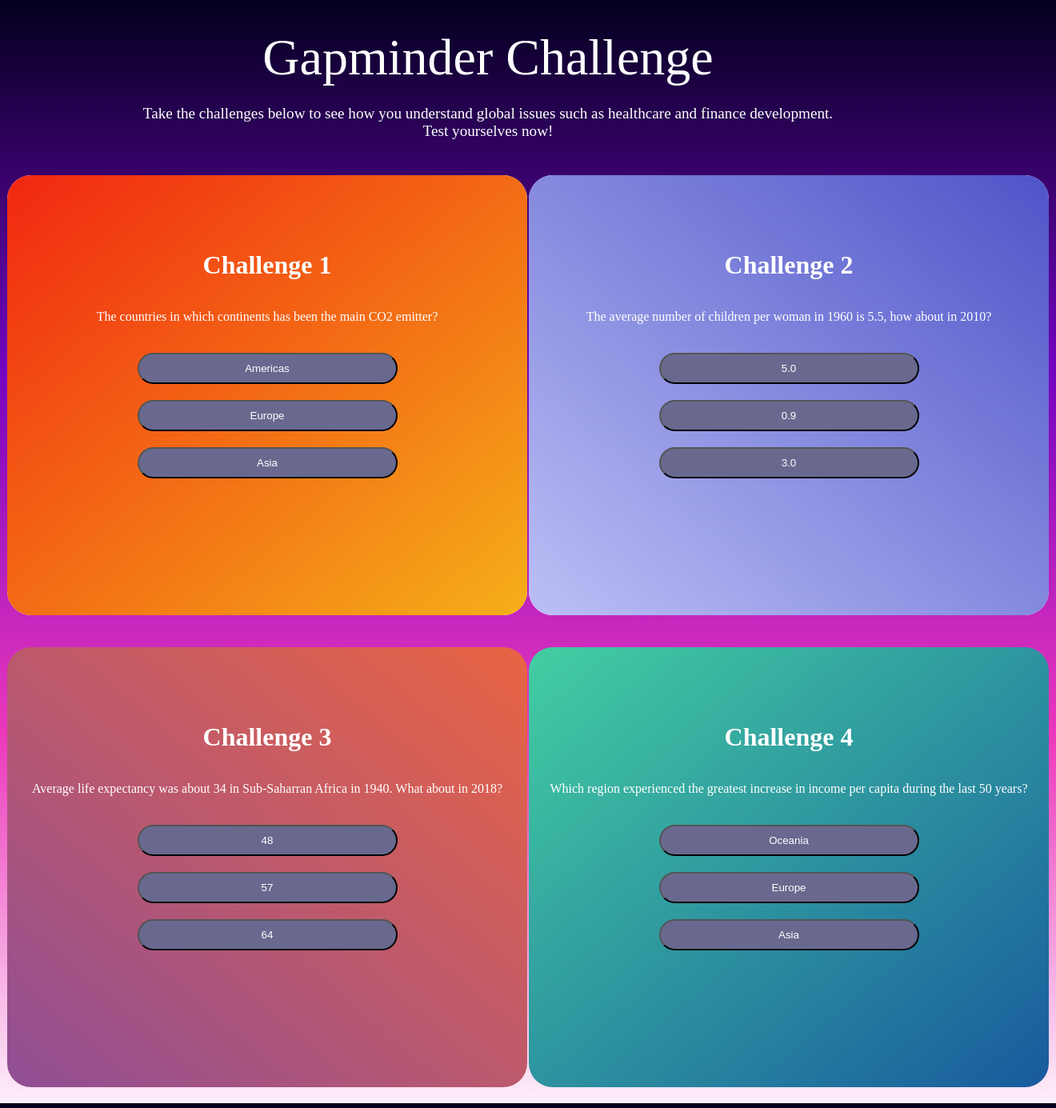
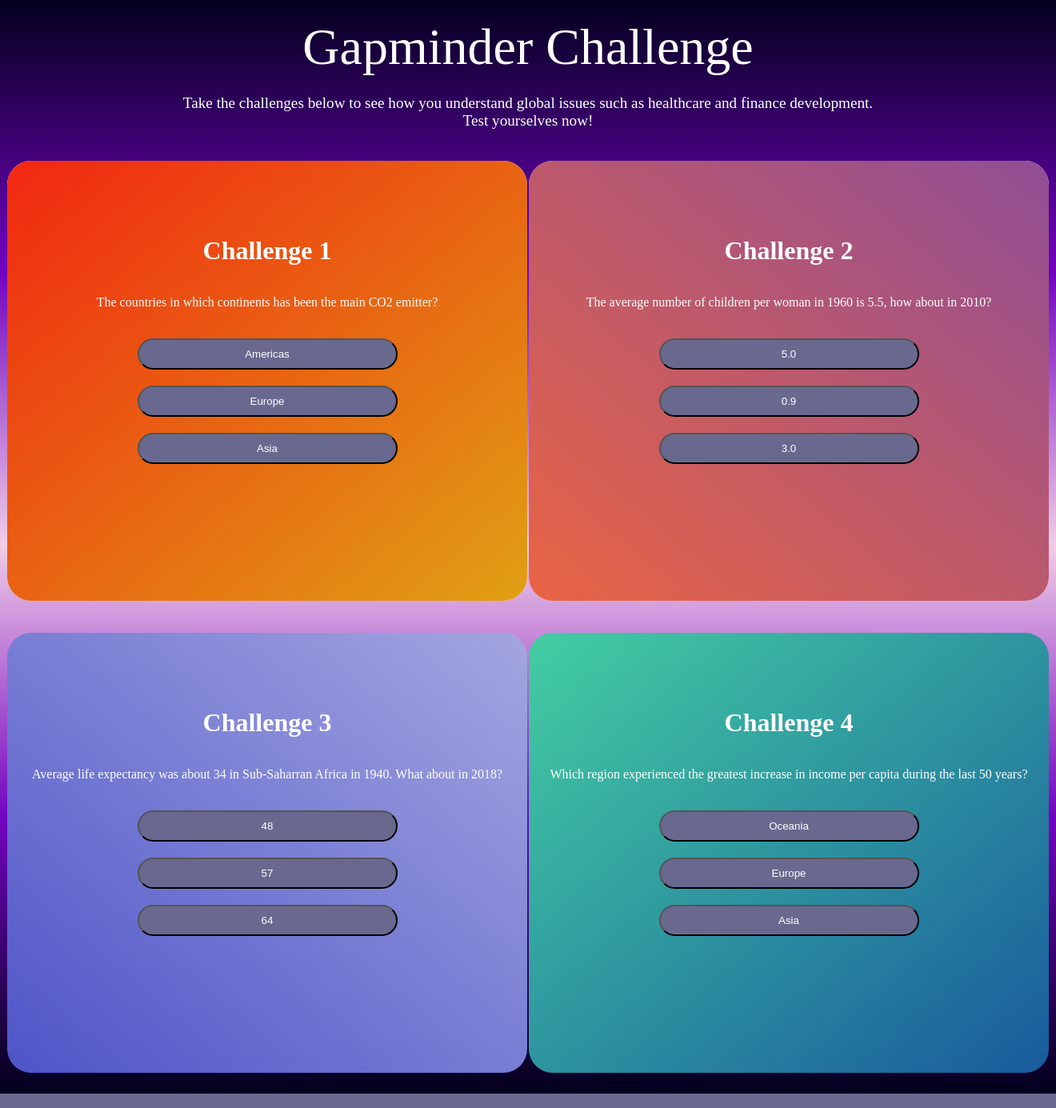
Before and after one commit to UBC-MDS/gapminder_challenge, a Flask app: page / in a window 1320 px wide. Shown: the whole page at 80% size. Run offline with Flask 3, Linux system fonts and the light colour scheme; data that the repository does not hold is empty; parts of the project's set-up code (start-up, migrations or seed data) failed here and were passed over.

Commit message:
Update main.css

```diff
--- a/src/gapminder_challenge/static/css/main.css
+++ b/src/gapminder_challenge/static/css/main.css
@@ -1,7 +1,12 @@
 body {
-background: #03001e;  /* fallback for old browsers */
-background: -webkit-linear-gradient(to top, #fdeff9, #ec38bc, #7303c0, #03001e);  /* Chrome 10-25, Safari 5.1-6 */
-background: linear-gradient(to top, #fdeff9, #ec38bc, #7303c0, #03001e); /* W3C, IE 10+/ Edge, Firefox 16+, Chrome 26+, Opera 12+, Safari 7+ */
+/* background: #03001e;
+background: -webkit-linear-gradient(to top, #fdeff9, #ec38bc, #7303c0, #03001e);
+background: linear-gradient(to top, #fdeff9, #ec38bc, #7303c0, #03001e);
+*/
+background: #1E9600;
+background: -webkit-linear-gradient(to bottom, #03001e, #7303c0, #f1cde7, #7303c0,#03001e);
+background: linear-gradient(to bottom, #03001e, #7303c0, #f1cde7, #7303c0,#03001e);
+
 
 
 }
@@ -110,12 +115,12 @@
   }
   .jumbotron {
     /* background-color: rgb(248, 193, 42);  */
-    font-family: Ubuntu;
-    width: 100vw;
-    margin-left: -63px;
+    /* font-family: Ubuntu;  */
+    /* width: 100vw;  */
+    /* margin-left: -63px;
     border-radius: 0px;
     padding: 5px;
-    margin-top: 0px;
+    margin-top: 0px; */
 
 }
 .lead {
@@ -147,26 +152,28 @@
 
 .card-1 {
 background: #f12711;  /* fallback for old browsers */
-background: -webkit-linear-gradient(to left top, #f5af19, #f12711);  /* Chrome 10-25, Safari 5.1-6 */
-background: linear-gradient(to left top, #f5af19, #f12711); /* W3C, IE 10+/ Edge, Firefox 16+, Chrome 26+, Opera 12+, Safari 7+ */
+background: -webkit-linear-gradient(to left top, #e0a014, #f12711);  /* Chrome 10-25, Safari 5.1-6 */
+background: linear-gradient(to left top, #e0a014, #f12711); /* W3C, IE 10+/ Edge, Firefox 16+, Chrome 26+, Opera 12+, Safari 7+ */
 
 
 }
 
 .card-2 {
+background: #e96443;  /* fallback for old browsers */
+background: -webkit-linear-gradient(to right top,  #e96443, #904e95,);  /* Chrome 10-25, Safari 5.1-6 */
+background: linear-gradient(to right top, #e96443, #904e95); /* W3C, IE 10+/ Edge, Firefox 16+, Chrome 26+, Opera 12+, Safari 7+ */
+
+}
+
+.card-3 {
 background: #4e54c8;  /* fallback for old browsers */
-background: -webkit-linear-gradient(to right top, #bcbff5, #4e54c8);  /* Chrome 10-25, Safari 5.1-6 */
-background: linear-gradient(to right top, #bcbff5, #4e54c8); /* W3C, IE 10+/ Edge, Firefox 16+, Chrome 26+, Opera 12+, Safari 7+ */
+background: -webkit-linear-gradient(to right top,#4e54c8, #a3a6e0 );  /* Chrome 10-25, Safari 5.1-6 */
+background: linear-gradient(to right top,#4e54c8, #a3a6e0); /* W3C, IE 10+/ Edge, Firefox 16+, Chrome 26+, Opera 12+, Safari 7+ */
 
 
 }
 
-.card-3 {
-background: #e96443;  /* fallback for old browsers */
-background: -webkit-linear-gradient(to right top, #904e95, #e96443);  /* Chrome 10-25, Safari 5.1-6 */
-background: linear-gradient(to right top, #904e95, #e96443); /* W3C, IE 10+/ Edge, Firefox 16+, Chrome 26+, Opera 12+, Safari 7+ */
 
-}
 
 .card-4 {
   background: #43cea2;  /* fallback for old browsers */
```
